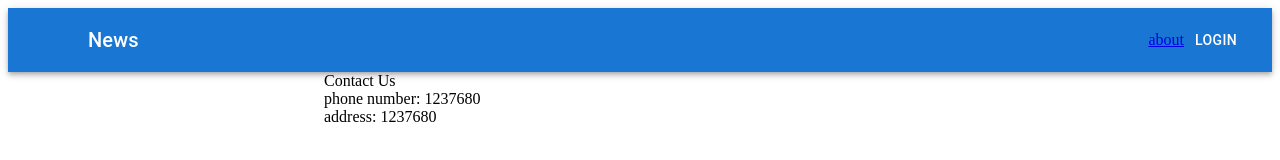
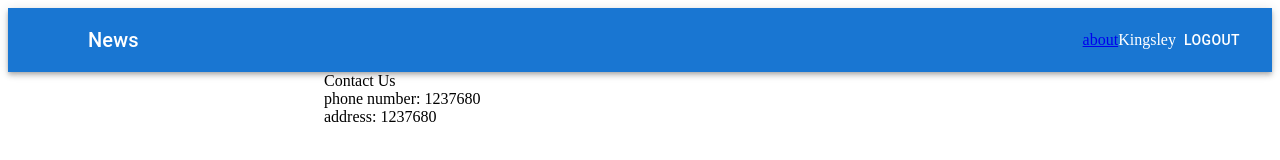
Before and after one commit to dy0917/2025class2miniproject2, a React (Vite) app in the folder todoList/: page /contactus in a window 1280 px wide. Both pictures are taken after a click on the button "LOGIN". Shown: the top 160 px of the page. Built offline with nearby package versions, Linux system fonts and the light colour scheme; no server answers; some icons are missing.

Commit message:
add user context

```diff
--- a/todoList/src/App.jsx
+++ b/todoList/src/App.jsx
@@ -1,4 +1,5 @@
 import { TodoProvider } from "./Context/TodoContext";
+import { UserProvider } from "./Context/UserContext";
 import { BrowserRouter } from "react-router-dom";
 import AppRoute from "./AppRoute";
 import Nav from "./Components/Nav";
@@ -7,10 +8,12 @@ function App() {
   return (
     <>
       <TodoProvider>
-        <BrowserRouter>
-          <Nav></Nav>
-          <AppRoute></AppRoute>
-        </BrowserRouter>
+        <UserProvider>
+          <BrowserRouter>
+            <Nav></Nav>
+            <AppRoute></AppRoute>
+          </BrowserRouter>
+        </UserProvider>
       </TodoProvider>
     </>
   );
--- a/todoList/src/Components/Nav.jsx
+++ b/todoList/src/Components/Nav.jsx
@@ -1,3 +1,4 @@
+import { useContext } from "react";
 import AppBar from "@mui/material/AppBar";
 import Box from "@mui/material/Box";
 import Toolbar from "@mui/material/Toolbar";
@@ -6,8 +7,9 @@ import Button from "@mui/material/Button";
 import IconButton from "@mui/material/IconButton";
 import MenuIcon from "@mui/icons-material/Menu";
 import { NavLink } from "react-router-dom";
-
+import { UserContext } from "../Context/UserContext";
 export default function Nav() {
+  const { user, login, logout } = useContext(UserContext);
   return (
     <Box sx={{ flexGrow: 1 }}>
       <AppBar position="static">
@@ -25,7 +27,19 @@ export default function Nav() {
             News
           </Typography>
           <NavLink to="/about">about</NavLink>
-          <Button color="inherit">Login</Button>
+          {!user ? (
+            <Button color="inherit" onClick={() => login()}>
+              Login
+            </Button>
+          ) : (
+            user.name
+          )}
+
+          {user && (
+            <Button color="inherit" onClick={() => logout()}>
+              Logout
+            </Button>
+          )}
         </Toolbar>
       </AppBar>
     </Box>
--- a/todoList/src/Components/TodoList.jsx
+++ b/todoList/src/Components/TodoList.jsx
@@ -3,6 +3,7 @@ import { TodoContext } from "../Context/TodoContext";
 import { useContext } from "react";
 export default function TodoList() {
   const { todos } = useContext(TodoContext);
+
   return todos.map((todo, index) => (
     <TodoItem key={todo._id} todo={todo} index={index}></TodoItem>
   ));
--- a/todoList/src/Components/TodoSubmitForm.jsx
+++ b/todoList/src/Components/TodoSubmitForm.jsx
@@ -19,6 +19,7 @@ export default function TodoSubmitForm() {
     const updateFormData = { ...originFormData, ...incomingData }; //title| desc
     setOriginFormData(updateFormData);
   };
+
   return (
     <form onSubmit={todoSubmit}>
       <h1>New todo form</h1>
--- a/todoList/src/Context/TodoContext.jsx
+++ b/todoList/src/Context/TodoContext.jsx
@@ -44,7 +44,6 @@ export const TodoProvider = (props) => {
   const removeTodo = async (index) => {
     try {
       const targetTodo = todos[index];
-      console.log("targetTodo", targetTodo);
       await axios.delete(`api/todos/${targetTodo._id}`);
       dispatch({ type: "removeTodo", payload: index });
     } catch (e) {
--- /dev/null
+++ b/todoList/src/Context/UserContext.jsx
@@ -0,0 +1,38 @@
+import { createContext, useEffect, useState, useReducer } from "react";
+import axios from "axios";
+
+const userReducer = (state, action) => {
+  switch (
+    action.type // switch statements are commonin reducers
+  ) {
+    case "logined":
+      return action.payload;
+    case "logout":
+      return null;
+    default:
+      return state;
+  }
+};
+
+export const UserContext = createContext();
+
+export const UserProvider = (props) => {
+  const [user, dispatch] = useReducer(userReducer, null);
+
+  const login = async (username, password) => {
+    //axios call api
+    const user = { name: "Kingsley" }; //get user object from API
+    dispatch({ type: "logined", payload: user });
+  };
+
+  const logout = async () => {
+    const user = {}; //get user object from API
+    dispatch({ type: "logout" });
+  };
+
+  return (
+    <UserContext.Provider value={{ user, login, logout }}>
+      {props.children}
+    </UserContext.Provider>
+  );
+};
```
